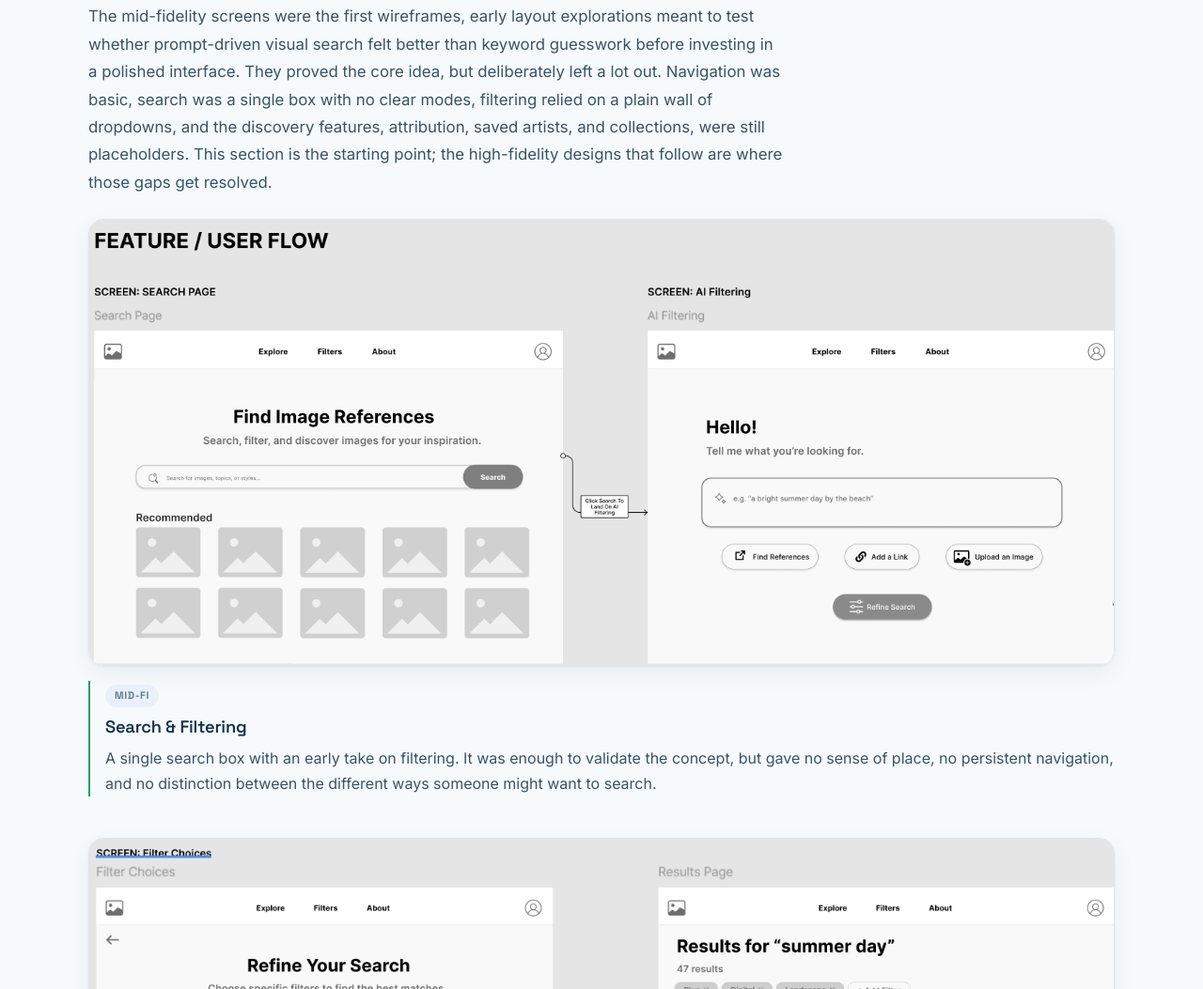
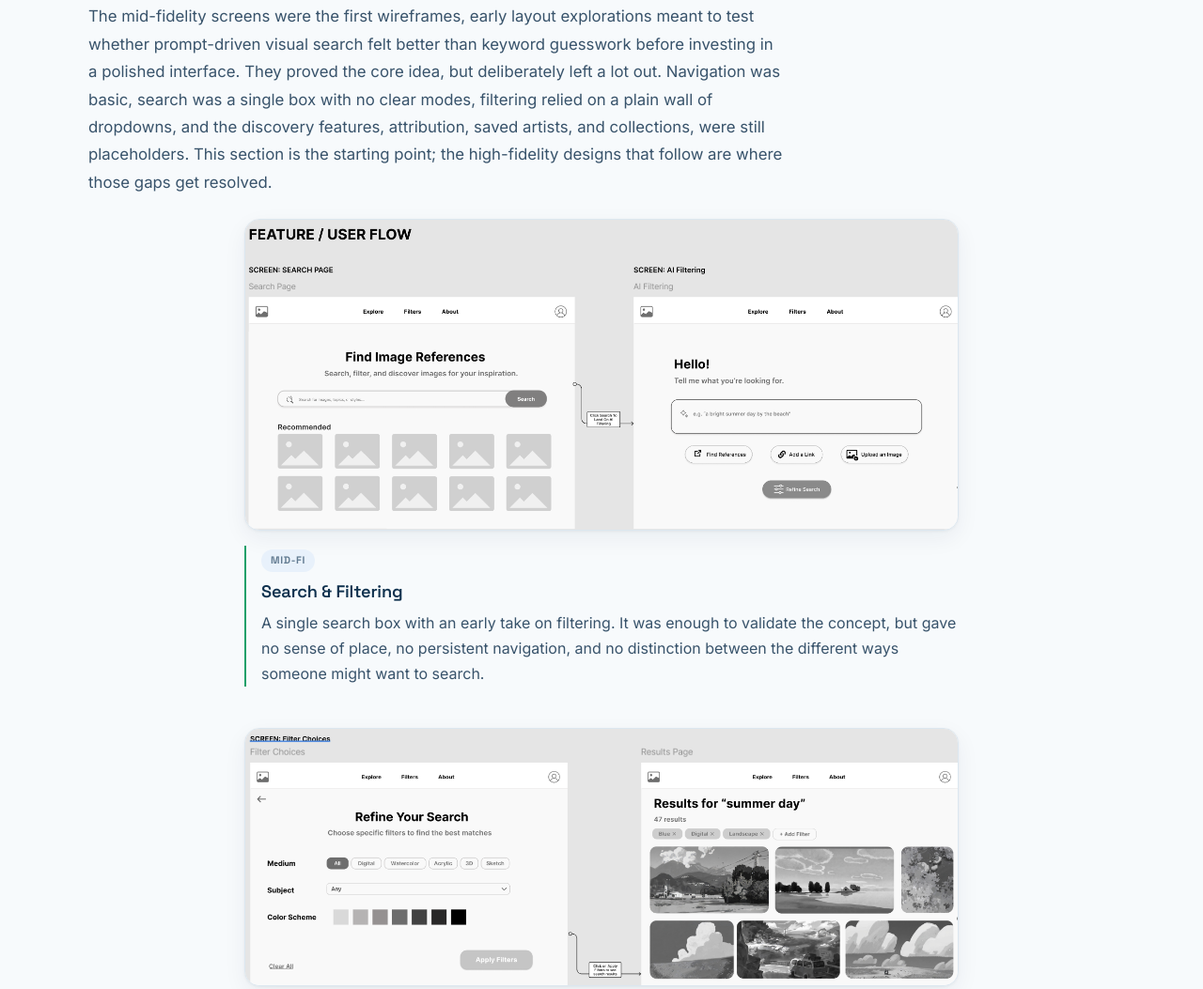
Before and after one commit to tmehta0202-debug/Tanisi-Portfolio, a plain HTML site: page projects/gather.html in a window 1280 px wide. Shown: the part 3254-4307 px from the top of the page at 94% size. Drawn offline with Linux system fonts and the light colour scheme.

Commit message:
Gather: cap screenshot width so images balance with the text

```diff
--- a/css/styles.css
+++ b/css/styles.css
@@ -1019,7 +1019,9 @@ a { color: inherit; text-decoration: none; }
    hairline --line border, --r-md radius, --shadow-1), with a labelled
    caption block below. This keeps width, alignment, borders, spacing,
    and typography identical across both sections. */
-.hifi { margin: 44px 0 0; }
+/* Figures are capped below full content width and centered, so the
+   screenshots sit in balance with the text rather than overpowering it. */
+.hifi { margin: 44px auto 0; max-width: 760px; }
 .hifi:first-of-type { margin-top: 24px; }
 .hifi img {
   width: 100%; height: auto; display: block;
```
